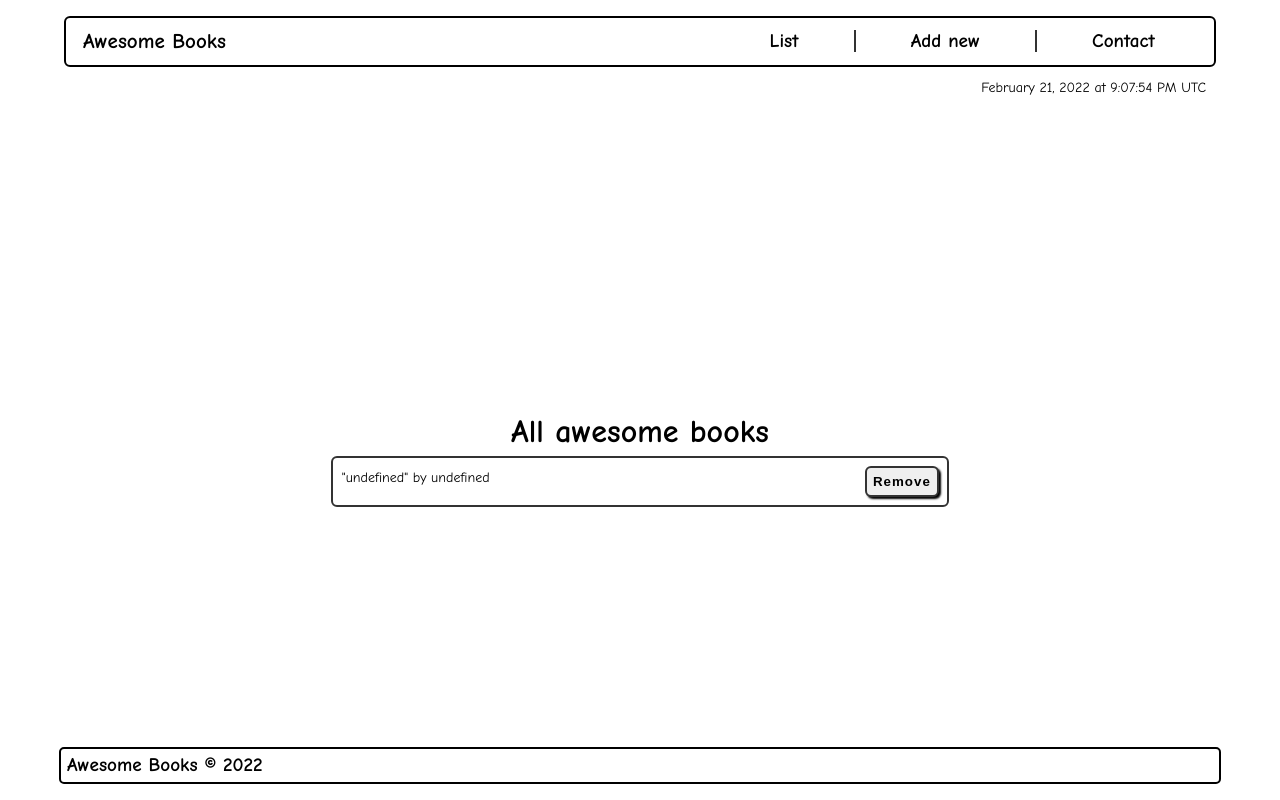
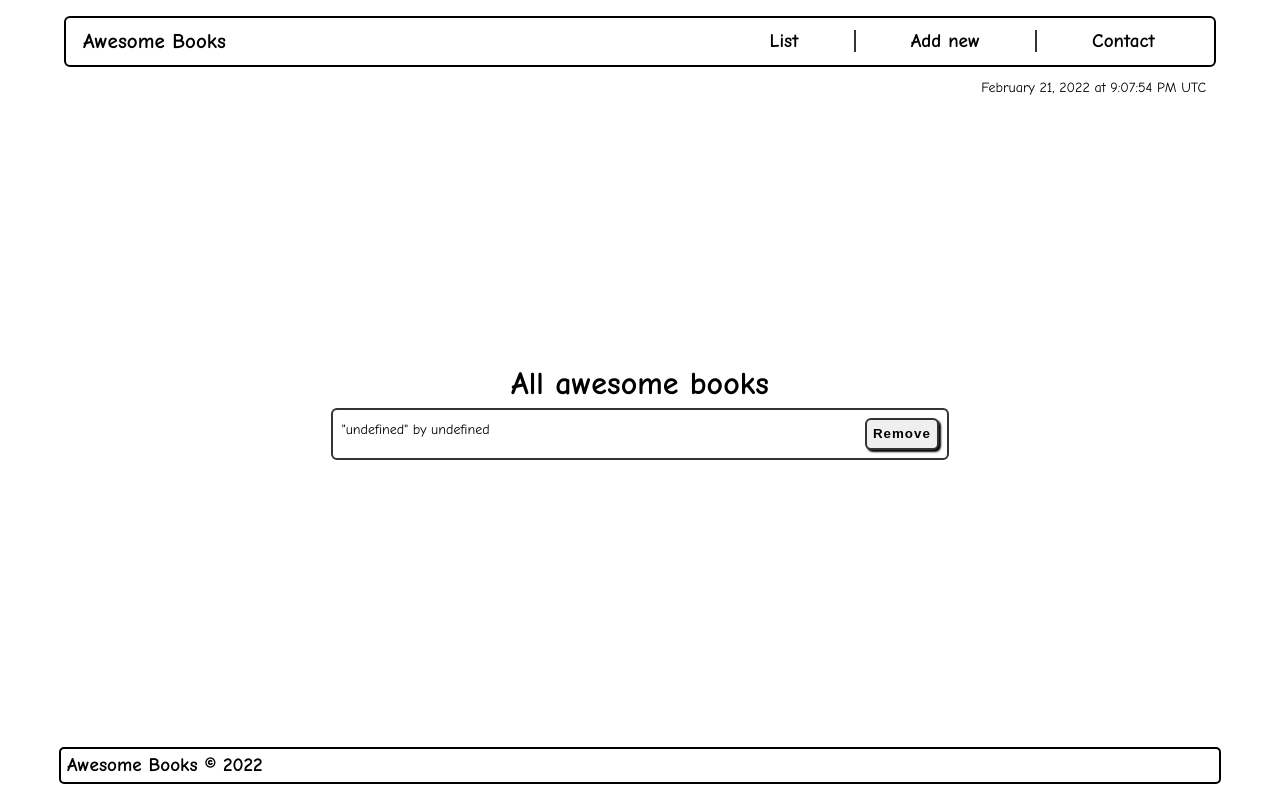
Before and after one commit to craigs40/BooksES6, a website with bundled scripts: page index.html in a window 1280 px wide. Built offline with nearby package versions, Linux system fonts and the light colour scheme.

Commit message:
Update style

```diff
--- a/index.css
+++ b/index.css
@@ -1,11 +1,11 @@
-@import url("https://fonts.googleapis.com/css2?family=Comic+Neue:ital,wght@0,300;0,400;0,700;1,300;1,400;1,700&display=swap");
+@import url('https://fonts.googleapis.com/css2?family=Comic+Neue:ital,wght@0,300;0,400;0,700;1,300;1,400;1,700&display=swap');
 
 * {
   margin: 0;
 }
 
 body {
-  font-family: "Comic Neue", cursive;
+  font-family: 'Comic Neue', cursive;
   font-size: 14px;
   line-height: 1.5;
   width: 100vw;
@@ -14,6 +14,10 @@ body {
 
 main {
   width: 60%;
+  position: absolute;
+  top: 50%;
+  -ms-transform: translateY(-50%);
+  transform: translateY(-50%);
 }
 
 h2 {
```
